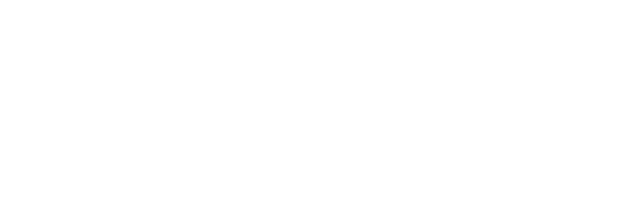
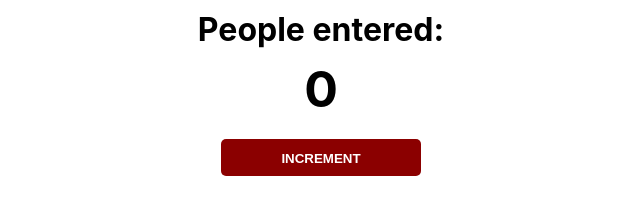
Before and after one commit to anjankarmakar10/Scrimba-JavaScript, a plain HTML site: page passenger-counter/index.html in a window 1280 px wide. Shown: the whole page, without its empty margins (319-959 px from the left). Drawn offline with Linux system fonts and the light colour scheme.

```diff
--- /dev/null
+++ b/es6/default_params.js
@@ -0,0 +1,5 @@
+const search = (query,browser="google") => {
+    console.log(`You Search ${query} in ${browser}`);
+}
+
+search("React","FireFox")
--- /dev/null
+++ b/es6/index.js
@@ -0,0 +1,4 @@
+
+// let firstName = "Anjan"
+// let lastName = "Karmakar"
+// console.log(`My Full Name is ${firstName} ${lastName}`);
--- a/passenger-counter/index.html
+++ b/passenger-counter/index.html
@@ -6,12 +6,14 @@
     <meta http-equiv="X-UA-Compatible" content="IE=edge">
     <meta name="viewport" content="width=device-width, initial-scale=1.0">
     <link rel="stylesheet" href="style.css">
-    <script src="index.js"></script>
+    <script defer src="index.js"></script>
     <title>Passenger Counter</title>
 </head>
 
 <body>
-
+        <h1>People entered:</h1>
+        <h2 id="count-el">0</h2>
+        <button id="increment-btn">INCREMENT</button>
 </body>
 
 </html>
--- a/passenger-counter/index.js
+++ b/passenger-counter/index.js
@@ -0,0 +1,5 @@
+
+
+function increment(){
+
+}
--- a/passenger-counter/style.css
+++ b/passenger-counter/style.css
@@ -0,0 +1,37 @@
+body {
+  font-family: -apple-system, BlinkMacSystemFont, "Segoe UI", Roboto, Oxygen,
+    Ubuntu, Cantarell, "Open Sans", "Helvetica Neue", sans-serif;
+  font-weight: bold;
+  text-align: center;
+}
+
+h1 {
+  margin-top: 10px;
+  margin-bottom: 10px;
+}
+
+h2 {
+  font-size: 50px;
+  margin-top: 0;
+  margin-bottom: 20px;
+}
+
+button {
+  border: none;
+  padding-top: 12px;
+  padding-bottom: 10px;
+  color: white;
+  font-weight: bold;
+  width: 200px;
+  margin-bottom: 5px;
+  border-radius: 5px;
+  cursor: pointer;
+}
+
+#increment-btn {
+  background: darkred;
+}
+
+#save-btn {
+  background: darkgreen;
+}
```
Also changed, not shown: es6/arr_destruture.js (added, +7 -0 lines), es6/arrow_func.js (added, +10 -0 lines), es6/for_of_loop.js (added, +31 -0 lines), es6/includes.js (added, +13 -0 lines), es6/obj_destruture.js (added, +13 -0 lines), es6/obj_literal.js (added, +21 -0 lines), es6/rest_operator.js (added, +11 -0 lines), es6/spread_operator.js (added, +16 -0 lines), es6/js_class.js (added).
